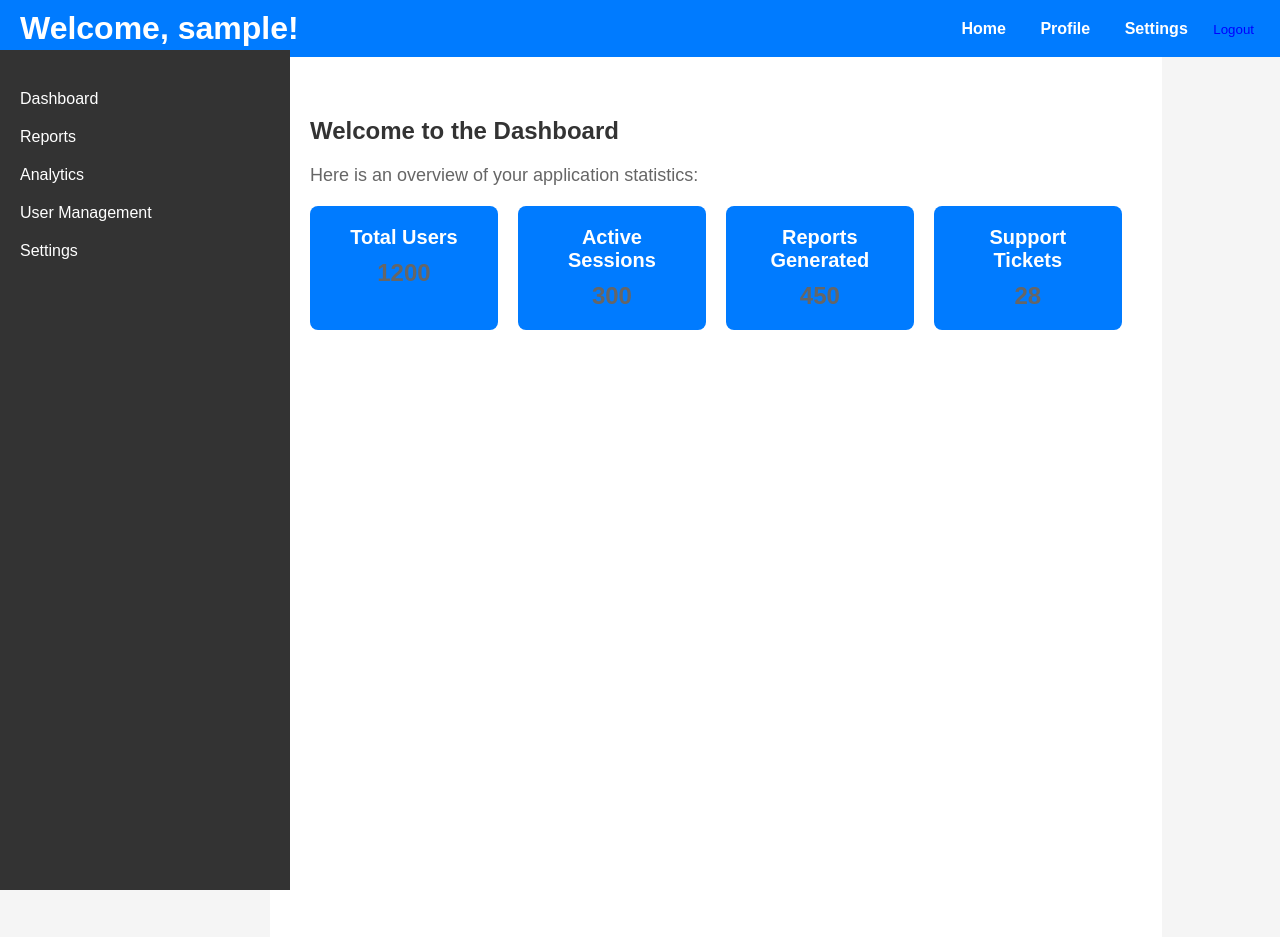
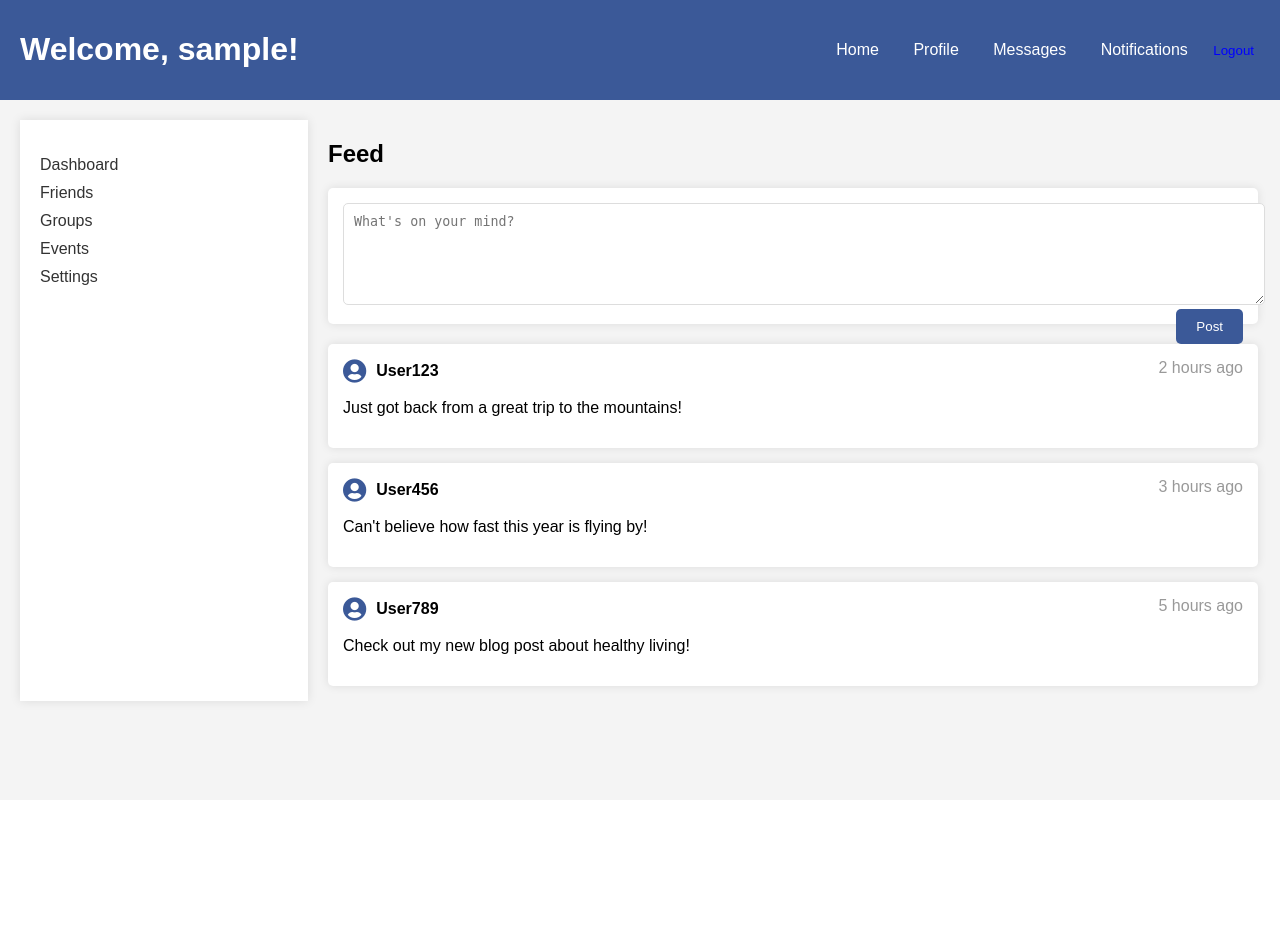
Before and after one commit to darivemula-inc/In-Sync, a Flask app: template templates/dashboard.html in a window 1280 px wide. After the commit the page ends 708 px from the top, so only its background shows below. Run offline with Flask 2, Linux system fonts and the light colour scheme; the template is opened without the code that fills it: most values are stand-ins (such as "Sample title", 1, 10 or a date in 2020).

Commit message:
Initial commit

```diff
--- a/app.py
+++ b/app.py
@@ -43,6 +43,7 @@ def login():
 @app.route('/dashboard')
 def dashboard():
     return render_template('dashboard.html')
+
 # Logout route
 @app.route('/logout', methods=['POST'])
 def logout():
--- a/static/dashboard.css
+++ b/static/dashboard.css
@@ -1,106 +1,114 @@
-/* General Styles */
 body {
+    font-family: Arial, sans-serif;
     margin: 0;
-    font-family: 'Arial', sans-serif;
-    background-color: #f5f5f5;
+    padding: 0;
+    background-color: #f4f4f4;
 }
 
 .navbar {
-    background-color: #007bff;
-    color: white;
-    padding: 10px 20px;
     display: flex;
     justify-content: space-between;
     align-items: center;
+    background-color: #3b5998;
+    padding: 10px 20px;
+    color: white;
 }
 
-.navbar .logo h1 {
-    margin: 0;
+.nav-links a {
+    color: white;
+    margin: 0 15px;
+    text-decoration: none;
 }
 
-.navbar .nav-links a {
+.dashboard-container {
+    display: flex;
+    padding: 20px;
+}
+
+.sidebar {
+    width: 20%;
+    background-color: white;
+    padding: 20px;
+    box-shadow: 0 0 10px rgba(0, 0, 0, 0.1);
+}
+
+.sidebar ul {
+    list-style: none;
+    padding: 0;
+}
+
+.sidebar li {
+    margin: 10px 0;
+}
+
+.sidebar li a {
+    text-decoration: none;
+    color: #333;
+}
+
+.content {
+    width: 75%;
+    margin-left: 20px;
+}
+
+.post-form {
+    background-color: white;
+    padding: 15px;
+    border-radius: 5px;
+    box-shadow: 0 0 10px rgba(0, 0, 0, 0.1);
+    margin-bottom: 20px;
+}
+
+.post-form textarea {
+    width: 100%;
+    height: 80px;
+    border: 1px solid #ddd;
+    border-radius: 5px;
+    padding: 10px;
+}
+
+.post-form button {
+    float: right;
+    background-color: #3b5998;
     color: white;
-    text-decoration: none;
-    margin: 0 15px;
+    border: none;
+    padding: 10px 20px;
+    border-radius: 5px;
+    cursor: pointer;
+}
+
+.posts {
+    margin-top: 20px;
+}
+
+.post {
+    background-color: white;
+    padding: 15px;
+    border-radius: 5px;
+    box-shadow: 0 0 10px rgba(0, 0, 0, 0.1);
+    margin-bottom: 15px;
+}
+
+.post-header {
+    display: flex;
+    justify-content: space-between;
+}
+
+.user-info {
+    display: flex;
+    align-items: center;
+}
+
+.user-info i {
+    font-size: 24px;
+    margin-right: 10px;
+    color: #3b5998;
+}
+
+.username {
     font-weight: bold;
 }
 
-.navbar .nav-links a:hover {
-    text-decoration: underline;
+.post-time {
+    color: #999;
 }
-
-/* Sidebar Styles */
-.dashboard-container {
-    display: flex;
-}
-
-.sidebar {
-    width: 250px;
-    background-color: #333;
-    height: 100vh;
-    padding: 20px;
-    position: fixed;
-    top: 50px;
-}
-
-.sidebar ul {
-    list-style-type: none;
-    padding: 0;
-}
-
-.sidebar ul li {
-    margin: 20px 0;
-}
-
-.sidebar ul li a {
-    color: white;
-    text-decoration: none;
-    font-size: 16px;
-}
-
-.sidebar ul li a:hover {
-    text-decoration: underline;
-}
-
-/* Main Content Styles */
-.content {
-    margin-left: 270px;
-    padding: 40px;
-    background-color: #fff;
-    min-height: 100vh;
-}
-
-.content h2 {
-    color: #333;
-}
-
-.content p {
-    font-size: 18px;
-    color: #666;
-}
-
-.card-container {
-    display: flex;
-    gap: 20px;
-    margin-top: 20px;
-}
-
-.card {
-    background-color: #007bff;
-    color: white;
-    padding: 20px;
-    border-radius: 8px;
-    flex: 1;
-    text-align: center;
-}
-
-.card h3 {
-    margin: 0;
-    font-size: 20px;
-}
-
-.card p {
-    font-size: 24px;
-    font-weight: bold;
-    margin: 10px 0 0;
-}
--- a/templates/dashboard.html
+++ b/templates/dashboard.html
@@ -5,6 +5,7 @@
     <meta name="viewport" content="width=device-width, initial-scale=1.0">
     <title>Dashboard</title>
     <link rel="stylesheet" href="{{ url_for('static', filename='dashboard.css') }}">
+    <link rel="stylesheet" href="https://cdnjs.cloudflare.com/ajax/libs/font-awesome/5.15.4/css/all.min.css">
 </head>
 <body>
     <div class="navbar">
@@ -14,7 +15,8 @@
         <div class="nav-links">
             <a href="#">Home</a>
             <a href="#">Profile</a>
-            <a href="#">Settings</a>
+            <a href="#">Messages</a>
+            <a href="#">Notifications</a>
             <!-- Logout Form -->
             <form action="{{ url_for('logout') }}" method="POST" style="display:inline;">
                 <button type="submit" style="background:none; border:none; color:blue; cursor:pointer;">Logout</button>
@@ -26,33 +28,58 @@
         <div class="sidebar">
             <ul>
                 <li><a href="#">Dashboard</a></li>
-                <li><a href="#">Reports</a></li>
-                <li><a href="#">Analytics</a></li>
-                <li><a href="#">User Management</a></li>
+                <li><a href="#">Friends</a></li>
+                <li><a href="#">Groups</a></li>
+                <li><a href="#">Events</a></li>
                 <li><a href="#">Settings</a></li>
             </ul>
         </div>
 
         <div class="content">
-            <h2>Welcome to the Dashboard</h2>
-            <p>Here is an overview of your application statistics:</p>
+            <h2>Feed</h2>
+            <div class="post-form">
+                <textarea placeholder="What's on your mind?"></textarea>
+                <button>Post</button>
+            </div>
 
-            <div class="card-container">
-                <div class="card">
-                    <h3>Total Users</h3>
-                    <p>1200</p>
+            <div class="posts">
+                <div class="post">
+                    <div class="post-header">
+                        <div class="user-info">
+                            <i class="fas fa-user-circle"></i>
+                            <span class="username">User123</span>
+                        </div>
+                        <span class="post-time">2 hours ago</span>
+                    </div>
+                    <div class="post-content">
+                        <p>Just got back from a great trip to the mountains!</p>
+                    </div>
                 </div>
-                <div class="card">
-                    <h3>Active Sessions</h3>
-                    <p>300</p>
+
+                <div class="post">
+                    <div class="post-header">
+                        <div class="user-info">
+                            <i class="fas fa-user-circle"></i>
+                            <span class="username">User456</span>
+                        </div>
+                        <span class="post-time">3 hours ago</span>
+                    </div>
+                    <div class="post-content">
+                        <p>Can't believe how fast this year is flying by!</p>
+                    </div>
                 </div>
-                <div class="card">
-                    <h3>Reports Generated</h3>
-                    <p>450</p>
-                </div>
-                <div class="card">
-                    <h3>Support Tickets</h3>
-                    <p>28</p>
+
+                <div class="post">
+                    <div class="post-header">
+                        <div class="user-info">
+                            <i class="fas fa-user-circle"></i>
+                            <span class="username">User789</span>
+                        </div>
+                        <span class="post-time">5 hours ago</span>
+                    </div>
+                    <div class="post-content">
+                        <p>Check out my new blog post about healthy living!</p>
+                    </div>
                 </div>
             </div>
         </div>
```
